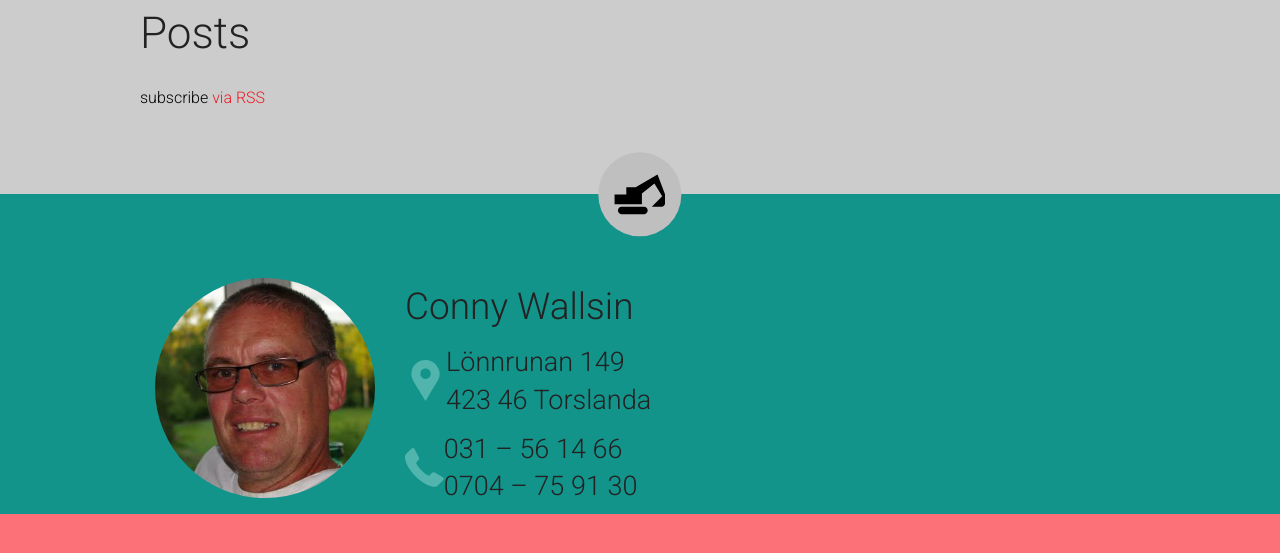
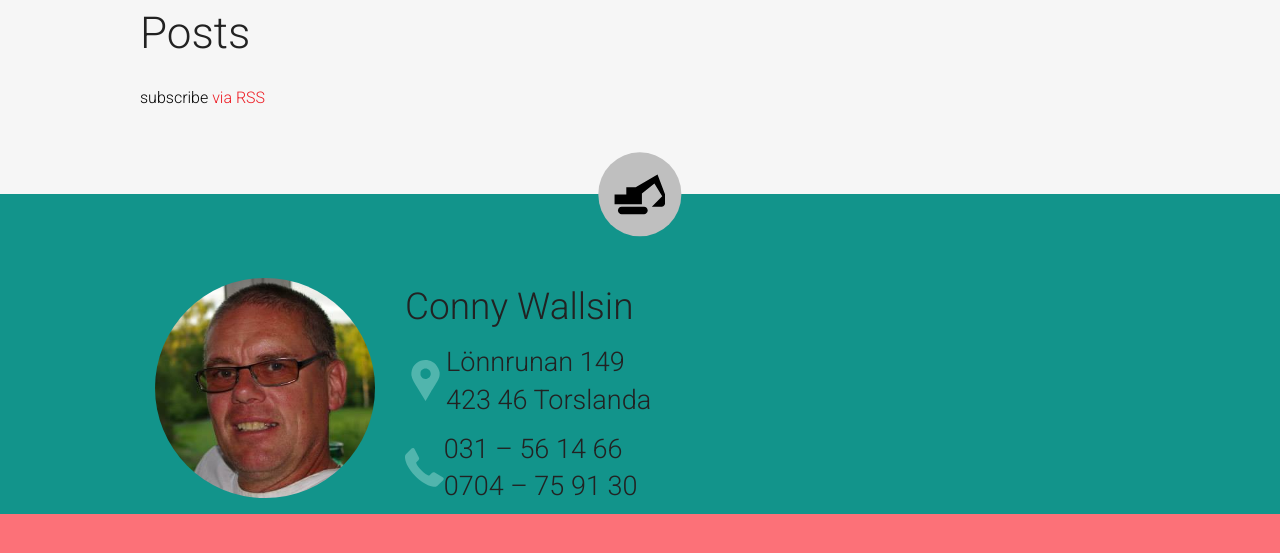
Before and after one commit to CalvinMcGee/wallsin.se, a Jekyll site: the page built from index.html, in a window 1280 px wide. Shown: the top 553 px of the page. Built offline with Jekyll 4.4.1, drawn with Linux system fonts in a browser that asks for light colours.

Commit message:
Uppdaterar färg.

```diff
--- a/_sass/_content.scss
+++ b/_sass/_content.scss
@@ -1,4 +1,4 @@
 .content {
-  background-color: #CCC;
+  background-color: $vapor;
   padding-bottom: 4rem;
 }
```
